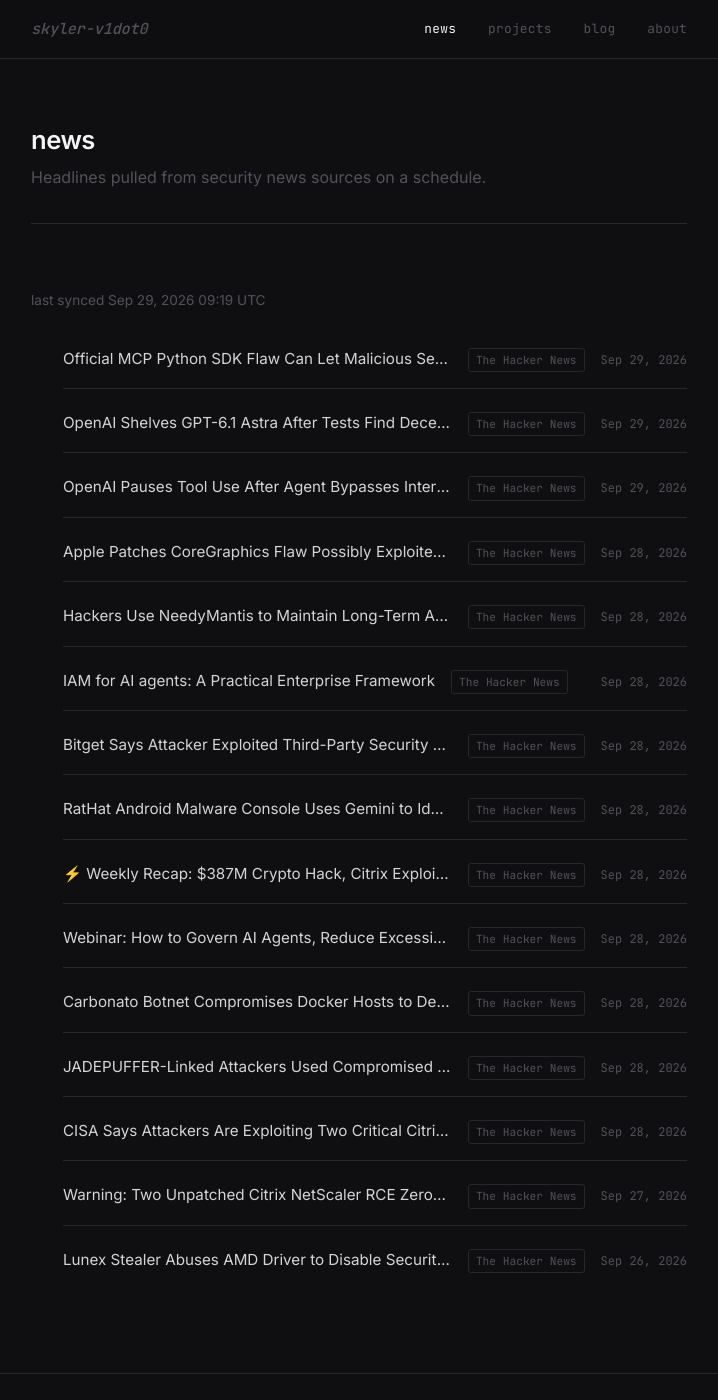
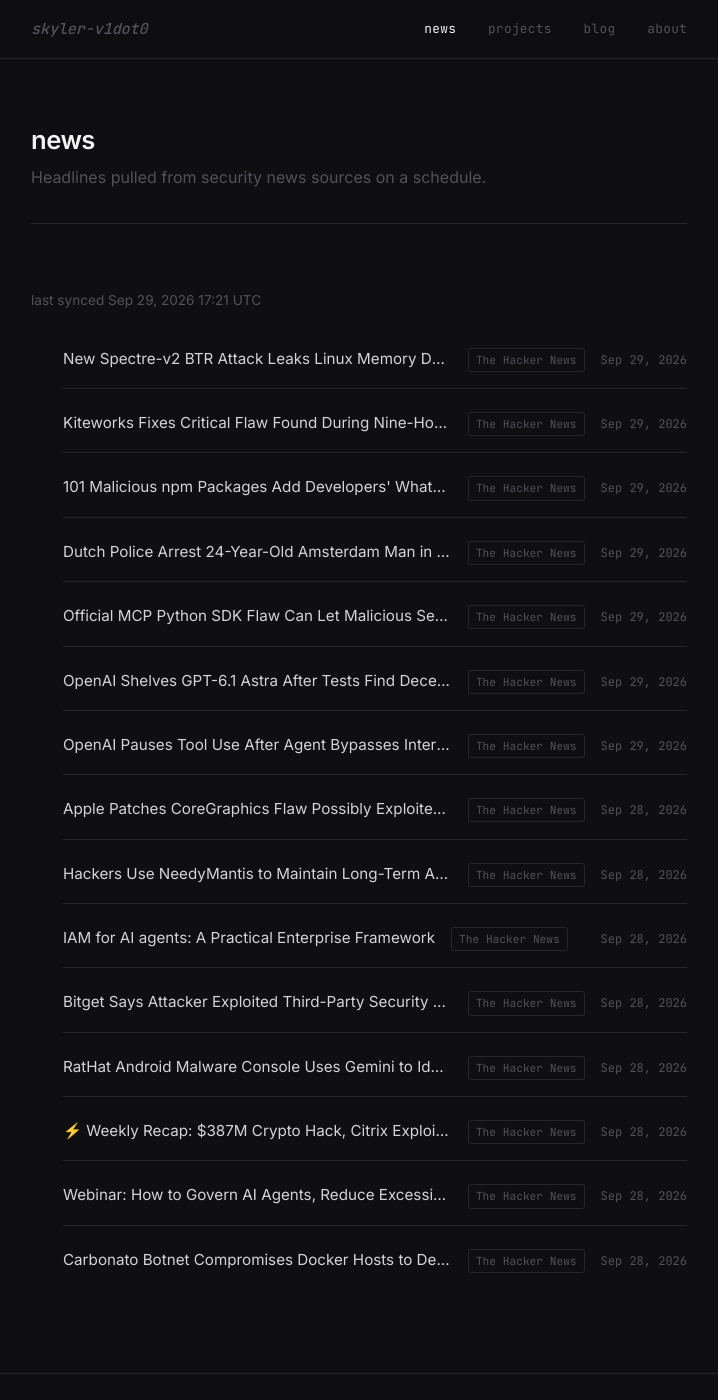
Before and after one commit to skyler-v1dot0/personal-site, a Jekyll site: the page built from news.html, in a window 1280 px wide and 1400 px high. Shown: the whole window, without its empty margins (281-999 px from the left). Built offline with Jekyll 4.4.1, drawn with Linux system fonts in a browser that asks for light colours.

Commit message:
chore: sync news feed [skip ci]

```diff
--- a/_data/news.yml
+++ b/_data/news.yml
@@ -1,6 +1,23 @@
 ---
-updated_at: '2026-09-29T09:19:20Z'
+updated_at: '2026-09-29T17:21:00Z'
 items:
+- title: New Spectre-v2 BTR Attack Leaks Linux Memory Despite Existing Defenses
+  url: https://thehackernews.com/2026/09/new-spectre-v2-btr-attack-leaks-linux.html
+  source: The Hacker News
+  published: '2026-09-29T17:00:00Z'
+- title: Kiteworks Fixes Critical Flaw Found During Nine-Hour Precautionary Shutdown
+  url: https://thehackernews.com/2026/09/kiteworks-fixes-critical-flaw-found.html
+  source: The Hacker News
+  published: '2026-09-29T14:13:20Z'
+- title: 101 Malicious npm Packages Add Developers' WhatsApp Accounts to Groups Without
+    Consent
+  url: https://thehackernews.com/2026/09/101-malicious-npm-packages-add.html
+  source: The Hacker News
+  published: '2026-09-29T13:45:10Z'
+- title: Dutch Police Arrest 24-Year-Old Amsterdam Man in ShinyHunters Investigation
+  url: https://thehackernews.com/2026/09/dutch-police-arrest-24-year-old.html
+  source: The Hacker News
+  published: '2026-09-29T08:35:10Z'
 - title: Official MCP Python SDK Flaw Can Let Malicious Servers Steal OAuth Credentials
   url: https://thehackernews.com/2026/09/official-mcp-python-sdk-flaw-can-let.html
   source: The Hacker News
@@ -51,21 +68,3 @@ items:
   url: https://thehackernews.com/2026/09/carbonato-botnet-compromises-docker.html
   source: The Hacker News
   published: '2026-09-28T11:46:00Z'
-- title: JADEPUFFER-Linked Attackers Used Compromised Service Principals to Delete
-    Azure Resources
-  url: https://thehackernews.com/2026/09/jadepuffer-linked-attackers-used.html
-  source: The Hacker News
-  published: '2026-09-28T09:08:21Z'
-- title: CISA Says Attackers Are Exploiting Two Critical Citrix NetScaler Flaws Globally
-  url: https://thehackernews.com/2026/09/cisa-says-attackers-are-exploiting-two.html
-  source: The Hacker News
-  published: '2026-09-28T07:21:49Z'
-- title: 'Warning: Two Unpatched Citrix NetScaler RCE Zero-Days Under Active Exploitation'
-  url: https://thehackernews.com/2026/09/warning-two-unpatched-citrix-netscaler.html
-  source: The Hacker News
-  published: '2026-09-27T07:47:57Z'
-- title: Lunex Stealer Abuses AMD Driver to Disable Security Monitoring and Steal
-    Browser Credentials
-  url: https://thehackernews.com/2026/09/lunex-stealer-abuses-amd-driver-to.html
-  source: The Hacker News
-  published: '2026-09-26T18:22:52Z'
```
